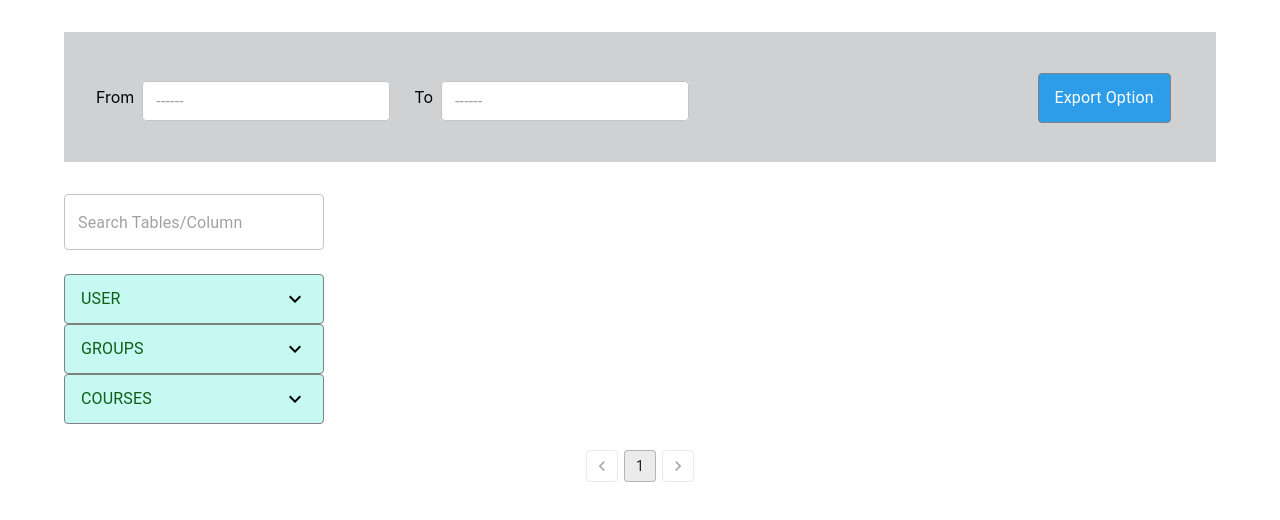
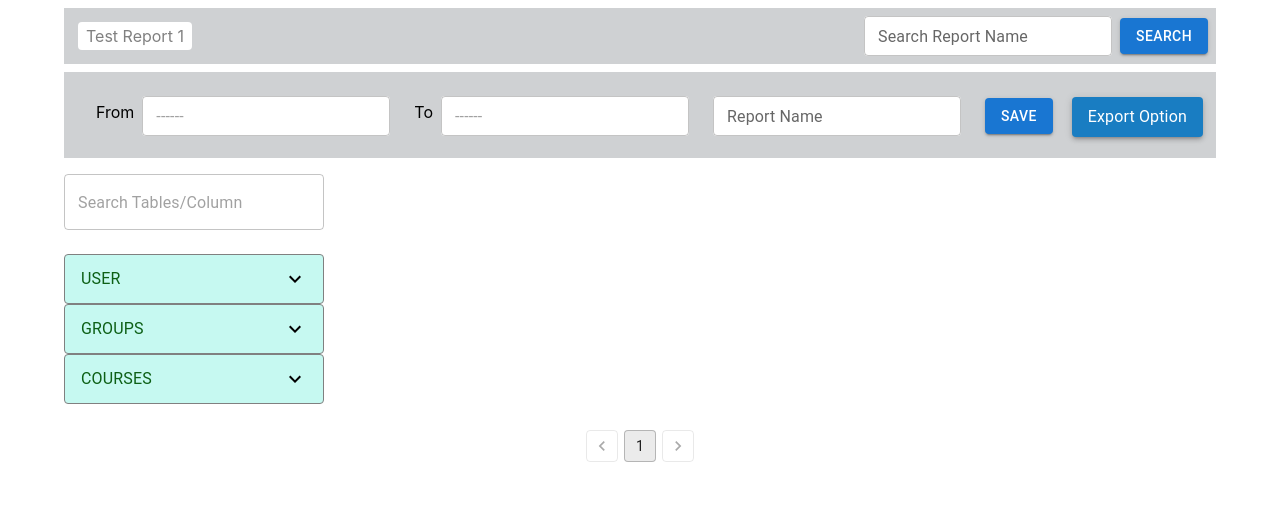
Before and after one commit to pranaykhadse/TPL-Reports, a React (Create React App) app in the folder tpl-reports/: page / in a window 1280 px wide. Shown: the top 520 px of the page. Built offline with nearby package versions, Linux system fonts and the light colour scheme.

Commit message:
Changes for save report option

```diff
--- a/tpl-reports/src/components/LeftSideBar/LeftSideBar.jsx
+++ b/tpl-reports/src/components/LeftSideBar/LeftSideBar.jsx
@@ -21,7 +21,7 @@ const LeftSideBar = (props) => {
         >
 
           <SearchTableInput />
-          <TableList openTab={props.openTab} allOpenTabs={props.allOpenTabs2} dragStart={props.dragStart}/>
+          <TableList openTab={props.openTab} allOpenTabs2={props.allOpenTabs2} dragStart={props.dragStart}/>
 
         </Box>
   )
--- a/tpl-reports/src/components/MainContainer/ReportScenarios.jsx
+++ b/tpl-reports/src/components/MainContainer/ReportScenarios.jsx
@@ -5,9 +5,11 @@ import axios from "axios";
 import Pagination from "@mui/material/Pagination";
 
 import LeftSideBar from "../LeftSideBar/LeftSideBar";
-import RightSideContainer from "../RightSideContainer/RightSideContainer";
+import RightSideContainer from "../../components/RightSideContainer/RightSideContainer";
 
 import MainHead from "./components/MainHead";
+import ReportNavBar from "./components/ReportNavBar/ReportNavBar";
+import { SaveReports } from "../../global-constant/SaveReport";
 
 const ReportScenarios = () => {
   const [allOpenTabs, setAllOpenTAbs] = useState([]);
@@ -22,6 +24,13 @@ const ReportScenarios = () => {
   const [dropStatus, setDropStatus] = useState();
   const [mainType, setMainType] = useState("");
   const [mainTitle, setMainTitle] = useState("");
+
+  const handleSavedReport = (e) => {
+    setAllOpenTAbs([]);
+    setAllOpenTAbs2([]);
+    setAllOpenTAbs2(e.table_data);
+    setOpenTabData(e.fields_json);
+  };
 
   const handleDragStart = (type, title, show_type, mainTitle) => {
     setType(type);
@@ -59,8 +68,62 @@ const ReportScenarios = () => {
       } else {
         custom_column = false;
       }
+      if (allOpenTabs2.length > 0 && allOpenTabs.length === 0) {
+        let arrList = allOpenTabs2;
+        let arrList2 = [];
+        arrList.map((item, i) => {
+          arrList2.push(item.data);
+        });
+        if (allOpenTabs.filter((e) => e.type === type).length === 0) {
+          setAllOpenTAbs(() => {
+            const newElement = [...arrList2];
+            newElement.splice(position, 0, {
+              required: false,
+              type: type,
+              className: "form-control",
+              label: "",
+              placeholder: "",
+              custom_column: custom_column,
+              table_name: title,
+            });
+            return newElement;
+          });
+          setAllOpenTAbs2((prev) => {
+            const newElement = [...prev];
+            newElement.splice(position, 0, {
+              data: {
+                required: false,
+                type: type,
+                className: "form-control",
+                label: "",
+                placeholder: "",
+                custom_column: custom_column,
+                table_name: title,
+              },
+              show_type: {
+                showType: mainType,
+                name: mainTitle,
+              },
+            });
+            return newElement;
+          });
+        }
+      } else {
+        if (allOpenTabs.filter((e) => e.type === type).length === 0) {
+          let tabArray = allOpenTabs;
+          tabArray.splice(position, 0, {
+            required: false,
+            type: type,
+            className: "form-control",
+            label: "",
+            placeholder: "",
+            custom_column: custom_column,
+            table_name: title,
+          });
 
-      if (allOpenTabs.filter((e) => e.type === type).length === 0) {
+          setAllOpenTAbs([...tabArray]);
+        }
+
         let tabArray2 = allOpenTabs2;
         tabArray2.splice(position, 0, {
           data: {
@@ -78,19 +141,6 @@ const ReportScenarios = () => {
           },
         });
         setAllOpenTAbs2([...tabArray2]);
-
-        let tabArray = allOpenTabs;
-        tabArray.splice(position, 0, {
-          required: false,
-          type: type,
-          className: "form-control",
-          label: "",
-          placeholder: "",
-          custom_column: custom_column,
-          table_name: title,
-        });
-
-        setAllOpenTAbs([...tabArray]);
       }
     }
   };
@@ -108,6 +158,46 @@ const ReportScenarios = () => {
     } else {
       custom_column = false;
     }
+    if (allOpenTabs2.length > 0 && allOpenTabs.length === 0) {
+      let arrList = allOpenTabs2;
+      let arrList2 = [];
+      arrList.map((item, i) => {
+        arrList2.push(item.data);
+      });
+
+      if (allOpenTabs.filter((e) => e.type === type).length === 0) {
+        setAllOpenTAbs([
+          ...arrList2,
+          {
+            required: false,
+            type: type,
+            className: "form-control",
+            label: "",
+            placeholder: "",
+            custom_column: custom_column,
+            table_name: title,
+          },
+        ]);
+        setAllOpenTAbs2([
+          ...allOpenTabs2,
+          {
+            data: {
+              required: false,
+              type: type,
+              className: "form-control",
+              label: "",
+              placeholder: "",
+              custom_column: custom_column,
+              table_name: title,
+            },
+            show_type: {
+              showType: showType,
+              name: name,
+            },
+          },
+        ]);
+      }
+    } else {
       if (allOpenTabs.filter((e) => e.type === type).length === 0) {
         setAllOpenTAbs([
           ...allOpenTabs,
@@ -140,7 +230,9 @@ const ReportScenarios = () => {
           },
         ]);
       }
+    }
   };
+
   const fetchData = async () => {
     if (allOpenTabs.length > 0) {
       if (startDate && end_date) {
@@ -208,12 +300,17 @@ const ReportScenarios = () => {
     <Box
       display="flex"
       flexDirection="column"
-      my={4}
+      my={1}
       sx={{
         justifyContent: "center",
       }}
     >
-      <MainHead setStartDate={setStartDate} setEnd_date={setEnd_date} />
+      <ReportNavBar handleSavedReport={handleSavedReport} />
+      <MainHead
+        startDate={startDate}
+        end_date={end_date}
+        allOpenTabs={allOpenTabs}
+      />
       <Box
         height={500}
         display="flex"
--- a/tpl-reports/src/components/MainContainer/components/MainHead.jsx
+++ b/tpl-reports/src/components/MainContainer/components/MainHead.jsx
@@ -1,7 +1,7 @@
 import React, { useEffect, useRef, useState } from "react";
 import Box from "@mui/material/Box";
 import Button from "@mui/material/Button";
-import { Typography } from "@mui/material";
+import { TextField, Typography } from "@mui/material";
 
 import MuiTextField from "@mui/material/TextField";
 import { DemoContainer } from "@mui/x-date-pickers/internals/demo";
@@ -10,23 +10,19 @@ import { LocalizationProvider } from "@mui/x-date-pickers/LocalizationProvider";
 import { DatePicker } from "@mui/x-date-pickers/DatePicker";
 import dayjs from "dayjs";
 
-import ListSubheader from "@mui/material/ListSubheader";
 import List from "@mui/material/List";
 import ListItemButton from "@mui/material/ListItemButton";
-import ListItemIcon from "@mui/material/ListItemIcon";
 import ListItemText from "@mui/material/ListItemText";
 import Collapse from "@mui/material/Collapse";
-import InboxIcon from "@mui/icons-material/MoveToInbox";
-import DraftsIcon from "@mui/icons-material/Drafts";
-import SendIcon from "@mui/icons-material/Send";
-import ExpandLess from "@mui/icons-material/ExpandLess";
-import ExpandMore from "@mui/icons-material/ExpandMore";
-import StarBorder from "@mui/icons-material/StarBorder";
+import axios from "axios";
 
-const MainHead = ({ setStartDate, setEnd_date }) => {
+const MainHead = ({ allOpenTabs, startDate, end_date }) => {
   const [open, setOpen] = useState(false);
-  const [showDropdown, setShowDropdown] = useState(false);
-  const TextField = React.forwardRef((props, ref) => (
+  const [setstoreJson, setSetstoreJson] = useState(null);
+  const [reportTitle, setReportTitle] = useState(null);
+  const refone = useRef(null);
+
+  const TextFieldDashed = React.forwardRef((props, ref) => (
     <MuiTextField
       {...props}
       ref={ref}
@@ -39,7 +35,7 @@ const MainHead = ({ setStartDate, setEnd_date }) => {
       }}
     />
   ));
-  const refone = useRef(null);
+
   const handleClick = () => {
     setOpen(!open);
   };
@@ -49,22 +45,85 @@ const MainHead = ({ setStartDate, setEnd_date }) => {
       if (!refone.current.contains(e.target)) {
         setOpen(false);
       }
-
-    }
-    document.addEventListener('mousedown',handler)
-
+    };
+    document.addEventListener("mousedown", handler);
 
     return () => {
-      document.removeEventListener('mousedown',handler)
+      document.removeEventListener("mousedown", handler);
+    };
+  });
+
+  const handleStoreJson = () => {
+    setSetstoreJson(allOpenTabs);
+
+    if (!reportTitle) {
+      alert("Report Name in missing...!");
+      return;
     }
-  })
+
+    if (allOpenTabs.length === 0 ) {
+      alert("Report Data in missing...!");
+      return;
+    }
+    let data = JSON.stringify(allOpenTabs);
+    if (startDate && end_date) {
+      axios
+        .post(
+          `https://staging.trainingpipeline.com/backend/web/report-generate/save-report`,
+          {
+            name: reportTitle,
+            fields_json: data,
+            from: startDate,
+            to: end_date,
+          },
+          {
+            headers: {
+              accept: "application/json",
+            },
+          }
+        )
+        .then(
+          (res) => {
+            console.log("fdbd", res);
+          },
+          (error) => {
+            console.log(error);
+          }
+        );
+    } else {
+      axios
+        .post(
+          `https://staging.trainingpipeline.com/backend/web/report-generate/save-report`,
+          {
+            name: reportTitle,
+            fields_json: data,
+            from: "11-05-2024",
+            to: "15-05-2024",
+          },
+          {
+            headers: {
+              accept: "application/json",
+            },
+          }
+        )
+        .then(
+          (res) => {
+            console.log("fdbd", res);
+          },
+          (error) => {
+            console.log(error);
+          }
+        );
+    }
+  };
 
   return (
     <Box
       display="flex"
       flexDirection="row"
-      mb={2}
+      height="80px"
       mx={8}
+      paddingBottom="6px"
       sx={{
         justifyContent: "space-between",
         alignItems: "center",
@@ -78,6 +137,7 @@ const MainHead = ({ setStartDate, setEnd_date }) => {
         gap={3}
         sx={{
           alignItems: "center",
+          justifyContent: "space-between",
         }}
       >
         <Box
@@ -93,7 +153,7 @@ const MainHead = ({ setStartDate, setEnd_date }) => {
           <LocalizationProvider dateAdapter={AdapterDayjs}>
             <DemoContainer components={["DatePicker"]}>
               <DatePicker
-                slots={{ textField: TextField }}
+                slots={{ textField: TextFieldDashed }}
                 format="DD-MM-YYYY"
                 onChange={(e) =>
                   `${e.$y}`.length == 4 &&
@@ -116,7 +176,7 @@ const MainHead = ({ setStartDate, setEnd_date }) => {
           <LocalizationProvider dateAdapter={AdapterDayjs}>
             <DemoContainer components={["DatePicker"]}>
               <DatePicker
-                slots={{ textField: TextField }}
+                slots={{ textField: TextFieldDashed }}
                 format="DD-MM-YYYY"
                 onChange={(e) =>
                   `${e.$y}`.length == 4 &&
@@ -126,8 +186,39 @@ const MainHead = ({ setStartDate, setEnd_date }) => {
             </DemoContainer>
           </LocalizationProvider>
         </Box>
+        <Box
+          display="flex"
+          flexDirection="row"
+          sx={{
+            alignItems: "center",
+          }}
+        >
+          <TextField
+            id="outlined-basic"
+            label="Report Name"
+            variant="outlined"
+            size="small"
+            onChange={(e) => setReportTitle(e.target.value)}
+            sx={{
+              width: "auto",
+              minWidth: "180px",
+              borderRadius: 1,
+              bgcolor: "#FFFFFF",
+              marginTop: "8px",
+            }}
+          />
+        </Box>
+        <Button
+          variant="contained"
+          onClick={() => handleStoreJson()}
+          sx={{
+            marginTop: "8px",
+          }}
+        >
+          Save
+        </Button>
       </Box>
-      <Box mx={4} my={4}>
+      <Box minWidth="fit-content">
         <List
           sx={{
             width: "100%",
@@ -135,6 +226,7 @@ const MainHead = ({ setStartDate, setEnd_date }) => {
             top: 1 / 2,
             right: "10%",
             zIndex: "tooltip",
+            marginTop: "8px",
           }}
           component="nav"
           aria-labelledby="nested-list-subheader"
@@ -143,15 +235,14 @@ const MainHead = ({ setStartDate, setEnd_date }) => {
             onClick={handleClick}
             ref={refone}
             sx={{
+              height: "40px",
+              boxShadow: 3,
               color: "#ffffff",
-              border: "1px solid grey",
-              bgcolor: "#2D9CE9",
+              bgcolor: "#197DC2",
               borderRadius: 1,
-              "&:focus": {
-                bgcolor: "#2D75D7",
-              },
               "&:hover": {
-                bgcolor: "#2D9CE9",
+                bgcolor: "#1964C2",
+                boxShadow: 5,
               },
             }}
           >
@@ -165,7 +256,7 @@ const MainHead = ({ setStartDate, setEnd_date }) => {
               color: "#ffffff",
               width: "100%",
               border: "1px solid grey",
-              bgcolor: "#c6f9f1",
+              bgcolor: "#1976d2",
               borderRadius: 1,
               position: "absolute",
               Button: -1,
--- /dev/null
+++ b/tpl-reports/src/components/MainContainer/components/ReportNavBar/ReportNavBar.jsx
@@ -0,0 +1,83 @@
+import { Box, Button, TextField, Typography } from "@mui/material";
+import React from "react";
+import { SaveReports } from "../../../../global-constant/SaveReport";
+
+const ReportNavBar = ({handleSavedReport}) => {
+
+  return (
+    <Box
+      display="flex"
+      flexDirection="row"
+      mb={1}
+      mx={8}
+
+      gap={1}
+      sx={{
+        alignItems: "center",
+        justifyContent: "space-between",
+        bgcolor: "#cfd1d3",
+      }}
+    >
+     <Box  display="flex"
+      flexDirection="row"
+      gap={1}
+      p="14px"
+      sx={{
+        overflowX: "auto",
+
+      }}
+
+      >
+     {SaveReports.map((item, i) => (
+        <Box
+          key={i}
+          px="8px"
+          py="4px"
+          onClick={() => handleSavedReport(item)}
+          sx={{
+            alignItems: "center",
+            bgcolor: "#ffffff",
+            borderRadius: 1,
+            color: "gray",
+            minWidth: "fit-content",
+            cursor: "pointer",
+          }}
+        >
+          <Typography variant="p" component="p">
+            {item.name}
+          </Typography>
+        </Box>
+      ))}
+     </Box>
+       <Box
+          display="flex"
+          flexDirection="row"
+          gap={1}
+          pr={1}
+          sx={{
+            alignItems: "center",
+          }}
+        >
+          <TextField
+            id="outlined-basic"
+            label="Search Report Name"
+            variant="outlined"
+            size="small"
+            sx={{
+              width: "auto",
+              minWidth: "180px",
+              borderRadius: 1,
+              bgcolor: "#FFFFFF",
+            }}
+          />
+           <Button
+          variant="contained"
+        >
+          Search
+        </Button>
+        </Box>
+    </Box>
+  );
+};
+
+export default ReportNavBar;
--- a/tpl-reports/src/components/RightSideContainer/components/CardHead.jsx
+++ b/tpl-reports/src/components/RightSideContainer/components/CardHead.jsx
@@ -6,7 +6,6 @@ import { TextField, Typography } from "@mui/material";
 import ModeIcon from "@mui/icons-material/Mode";
 
 const CardHead = ({tab, closeTab}) => {
-console.log("vjfdv",tab);
   return (
     <Box
       height={145}
--- /dev/null
+++ b/tpl-reports/src/global-constant/SaveReport.js
@@ -0,0 +1,29 @@
+import React from "react";
+
+export const SaveReports = [
+  {
+    name: "Test Report 1",
+    fields_json: [
+      {
+        className: "form-control",
+        custom_column: false,
+        label: "",
+        placeholder: "",
+        required: false,
+        table_name: "tbl_user",
+        type: "username",
+      },
+      {
+        className: "form-control",
+        custom_column: false,
+        label: "",
+        placeholder: "",
+        required: false,
+        table_name: "tbl_user",
+        type: "email",
+      },
+    ],
+    from: "11-05-2024",
+    to: "15-05-2024",
+  },
+];
```
Also changed, not shown: tpl-reports/src/ReportList/reportListPage.js (added, +9 -0 lines), tpl-reports/src/components/LeftSideBar/components/TableList.jsx (+12 -3 lines). Lines whose indentation alone changed are shown as unchanged.
